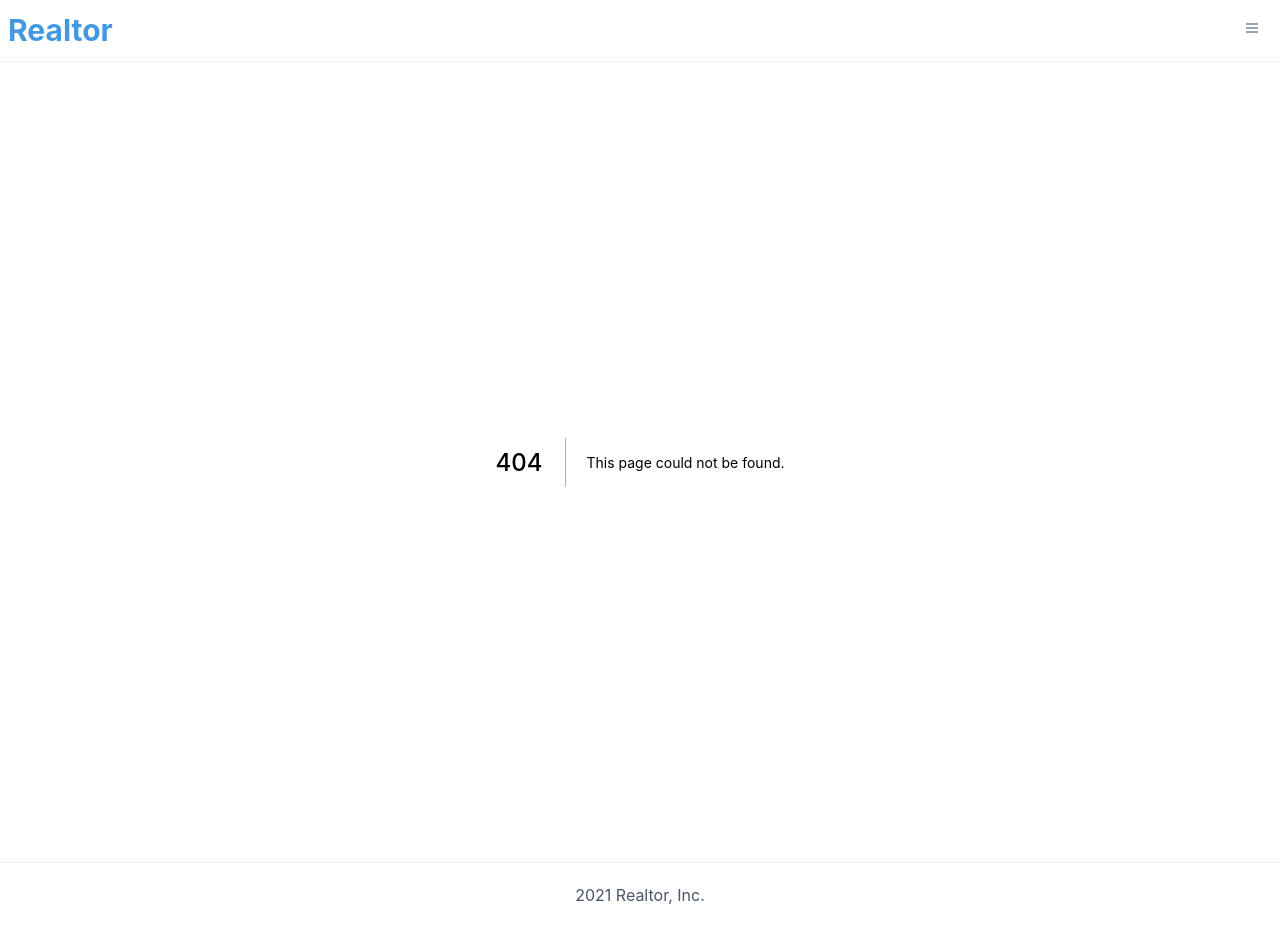
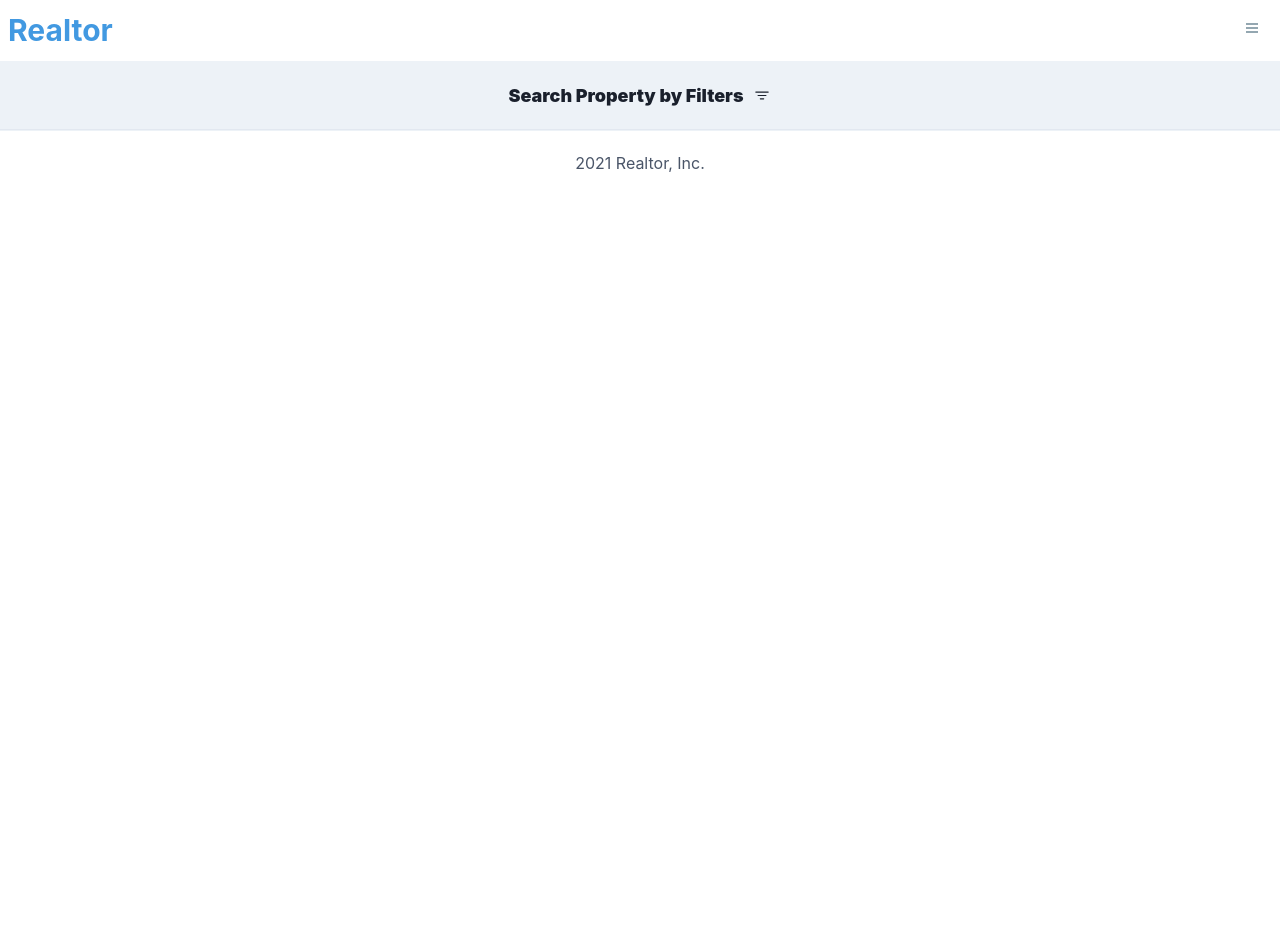
Before and after one commit to brichards30/real-estate, a Next.js app: page /search in a window 1280 px wide. Before the commit this address had no page. After the commit the page ends 800 px from the top, so only its background shows below. Built offline with nearby package versions, Linux system fonts and the light colour scheme.

Commit message:
search.js created and working on search functionality

```diff
--- /dev/null
+++ b/components/SearchFilters.jsx
@@ -0,0 +1,15 @@
+import { useEffect, useState} from "react";
+import { Flex, Select, Box, Text, Input, Spinner, Icon, Button } from '@chakra-ui/react';
+import { useRouter } from 'next/router';
+import { MdCancel} from "react-icons/md";
+import Image from "next/image";
+
+const SearchFilters = () => {
+    return (
+        <div>
+            searchFilters
+        </div>
+    )
+};
+
+export default SearchFilters
--- /dev/null
+++ b/pages/search.js
@@ -0,0 +1,34 @@
+import {useState} from 'react';
+import {useRouter} from 'react';
+import Image from 'next/image';
+import {Flex, Box, Text, Icon} from '@chakra-ui/react';
+import {BsFilter} from 'react-icons/bs';
+import SearchFilters from "../components/SearchFilters";
+
+const Search = () => {
+    const [searchFilters, setSearchFilters] = useState(false);
+    const router = useRouter;
+
+    return (
+        <Box>
+            <Flex
+                cursor="pointer"
+                bg="gray.100"
+                borderBottom="1px"
+                borderColor="gray.200"
+                p="5"
+                fontWeight="black"
+                fontSize="lg"
+                justifyContent="center"
+                alignItems="center"
+                onClick={() => setSearchFilters((prevFilters) => !prevFilters)}
+                >
+                <Text>Search Property by Filters</Text>
+                <Icon paddingLeft="2" w="7" as={BsFilter}/>
+            </Flex>
+            {searchFilters && <SearchFilters/>}
+        </Box>
+    )
+};
+
+export default Search
```
